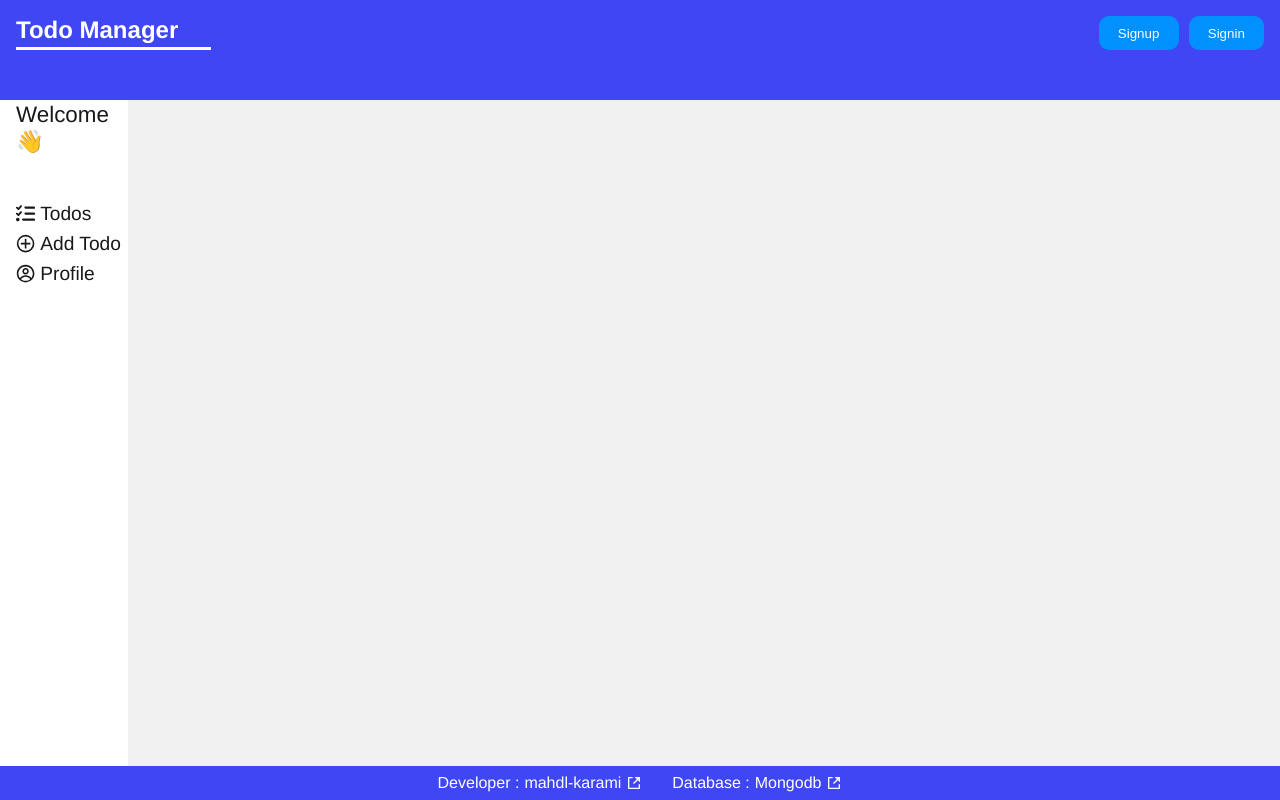
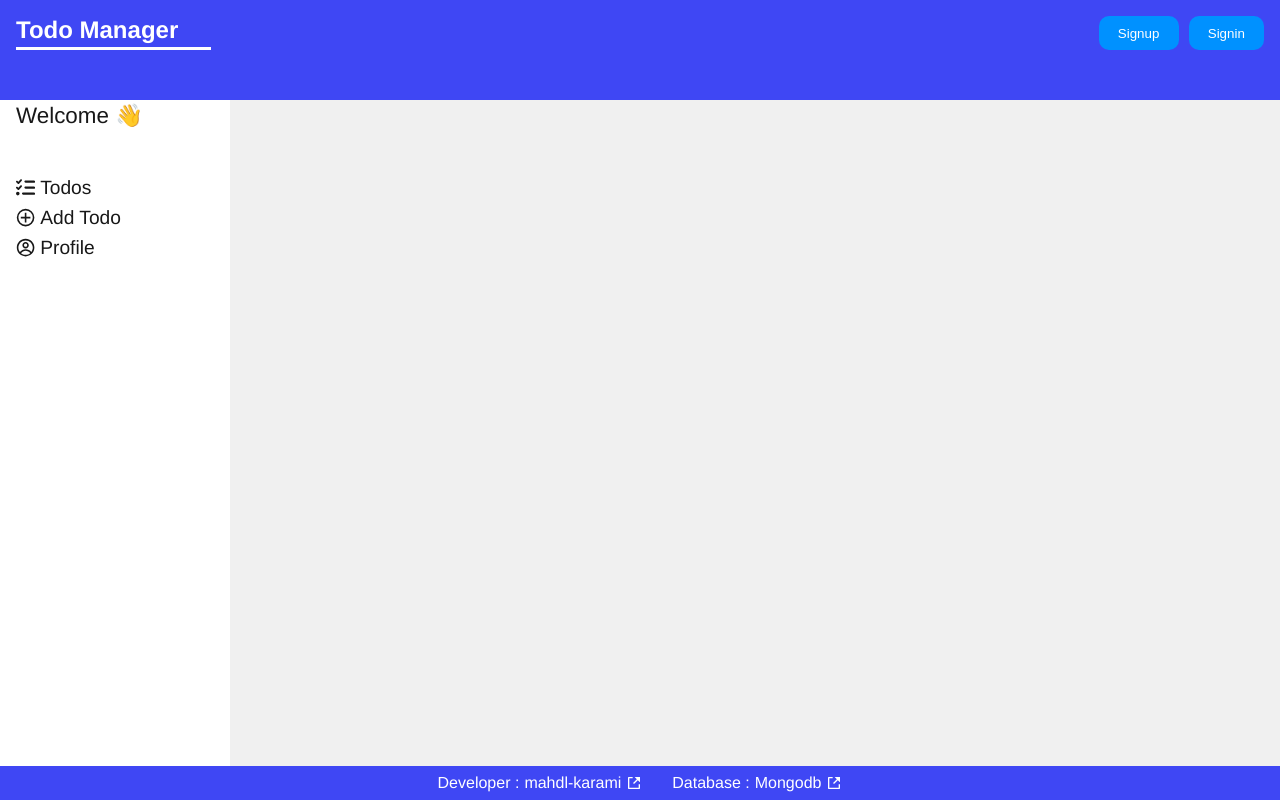
Before and after one commit to mahdl-karami/njs-todos-pages, a Next.js app: page / in a window 1280 px wide. Built offline with nearby package versions, Linux system fonts and the light colour scheme.

Commit message:
layout -- fix aside width

```diff
--- a/templates/Layout.module.css
+++ b/templates/Layout.module.css
@@ -55,7 +55,7 @@
 /* Sidebar */
 .sidebar {
   background: var(--foreground);
-  width: 10%;
+  width: 230px;
   position: fixed;
   top: 70px;
   height: 100%;
@@ -77,7 +77,7 @@
   margin: 0.5rem 0;
 }
 .section {
-  width: 90%;
+  width: calc(100% - 230px);
   position: absolute;
   top: 100px;
   right: 0;
```
